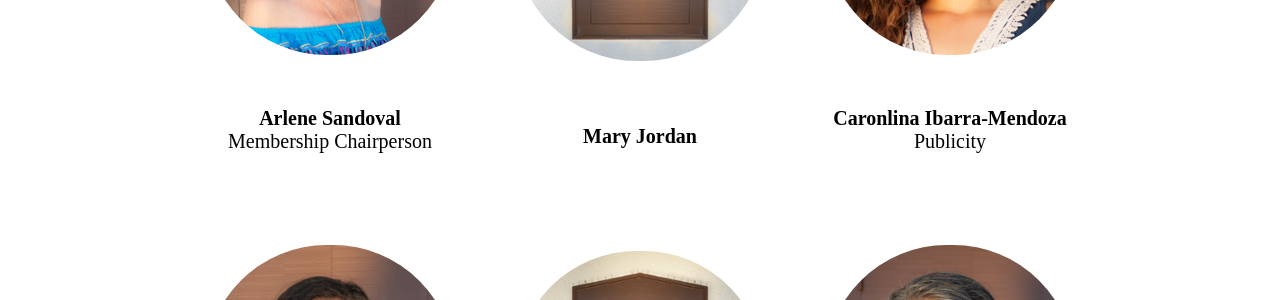
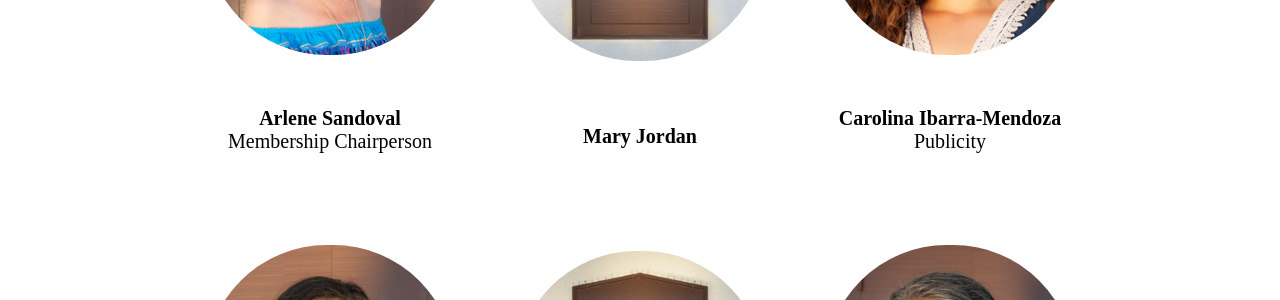
Before and after one commit to abdulamite/MHS, a Jekyll site: the page built from officers/index.html, in a window 1280 px wide. Shown: the part 2287-2587 px from the top of the page. Built offline with Jekyll 4.4.1, drawn with Linux system fonts in a browser that asks for light colours; comment, search, counter and statistics services are not loaded.

Commit message:
fixed typo on carolinas name

```diff
--- a/officers/index.html
+++ b/officers/index.html
@@ -103,7 +103,7 @@ description: Meet all of the people that make Montebello History possible.
         <div class="box">
           <img src="../imgs/profile/MHS_StaffPhotos-10.jpg" alt="Caronlina Ibarra-Mendoza">
           <div class="officer-info">
-            <h4>Caronlina Ibarra-Mendoza</h4>
+            <h4>Carolina Ibarra-Mendoza</h4>
             <p>Publicity</p>
           </div>
         </div>
```
